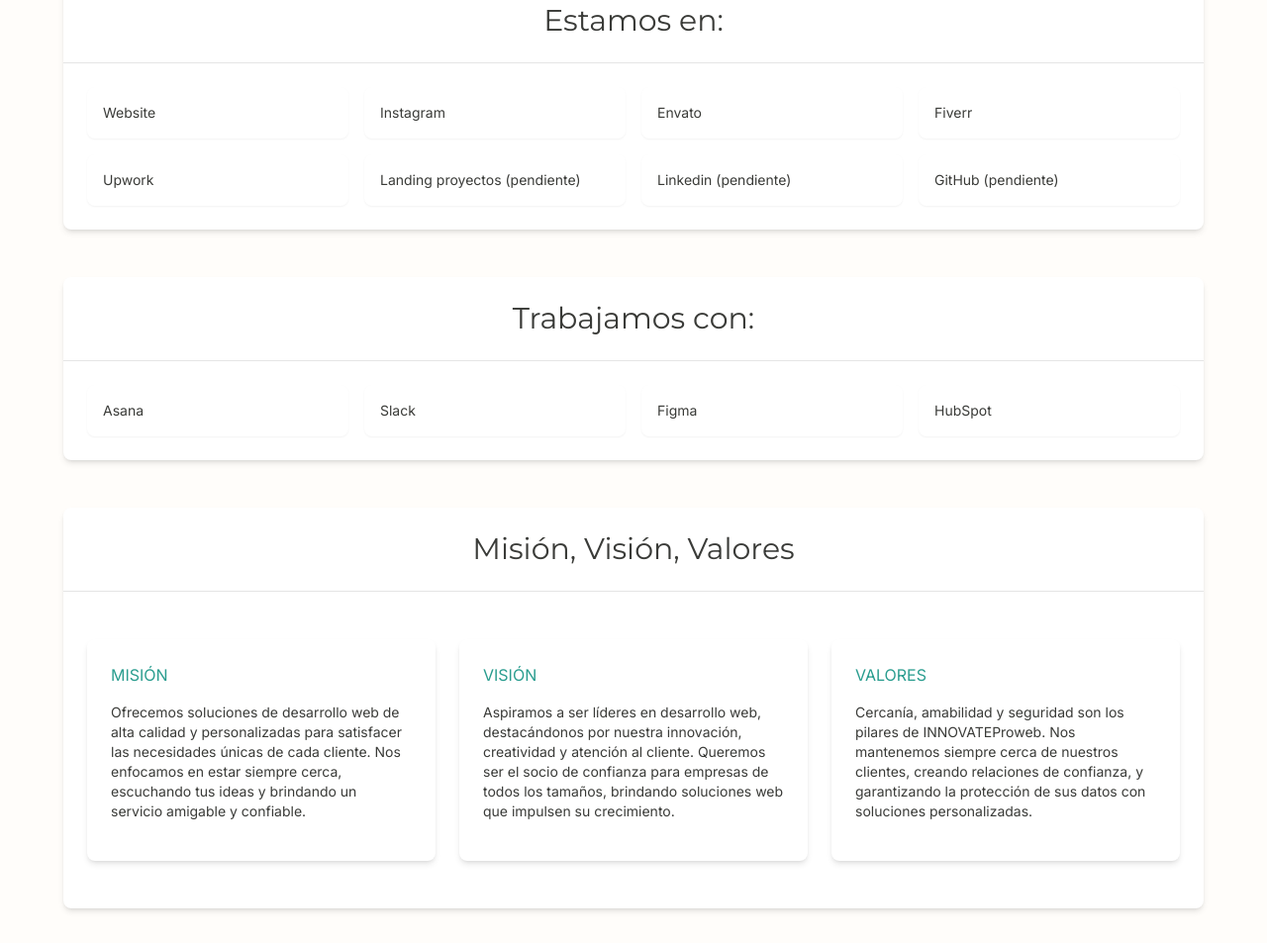
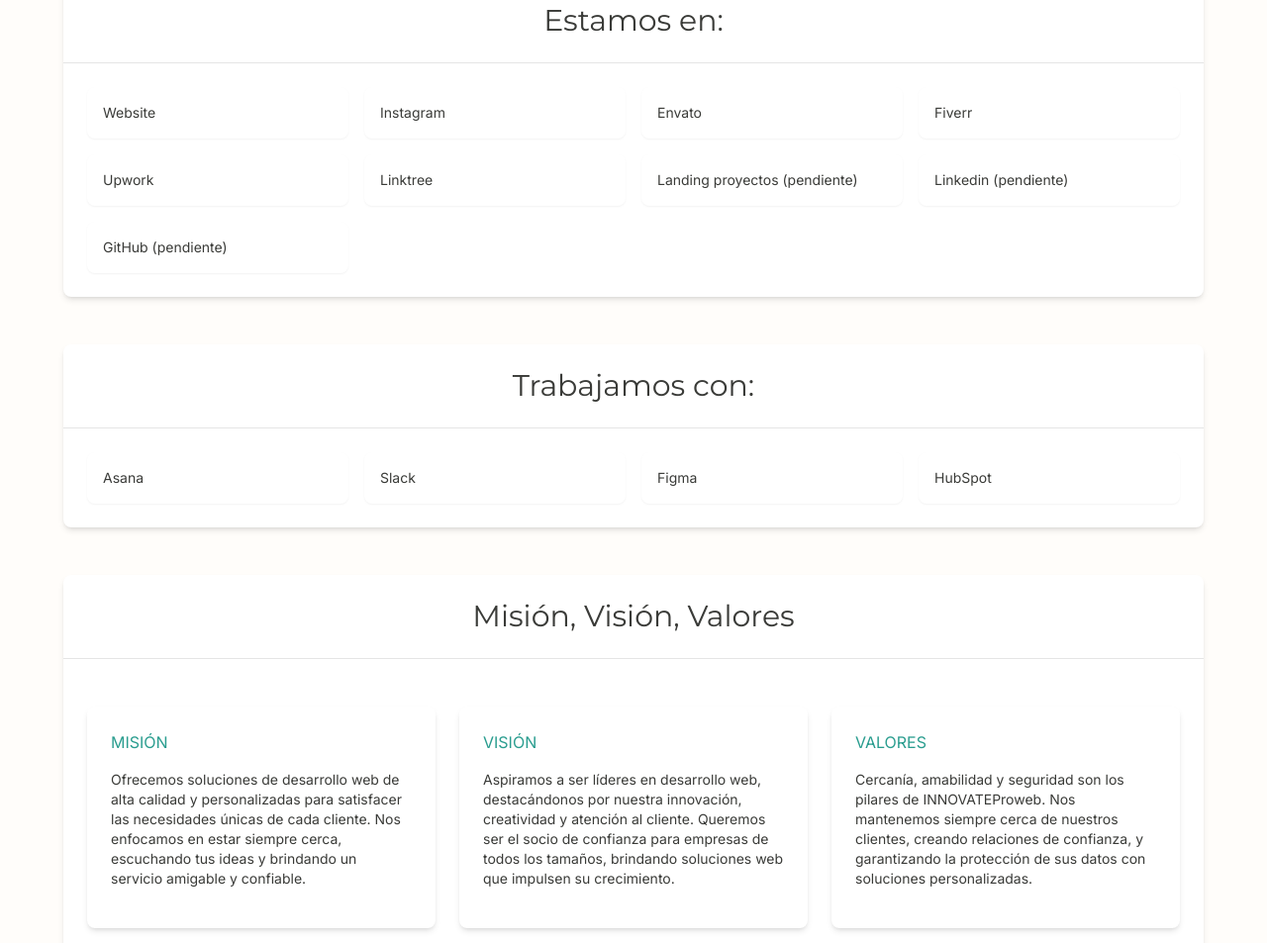
Before and after one commit to veronicaagarcia/guia-de-marca-innovateproweb, an Astro site: page / in a window 1280 px wide. Shown: the part 1083-2036 px from the top of the page at 99% size. Built offline with nearby package versions, Linux system fonts and the light colour scheme; Astro itself is replaced by a stand-in of ours; a web font is replaced by a local one.

Commit message:
sumado linktree

```diff
--- a/src/pages/index.astro
+++ b/src/pages/index.astro
@@ -61,6 +61,11 @@
 					  <li class="flex items-center p-4 bg-white rounded-lg shadow-sm hover:text-accent2">
 						<a class="text-sm font-medium"  href='https://www.upwork.com/' target="_blank" rel="noopener noreferrer" style="font-family: 'Inter', sans-serif;">
 						Upwork
+						</a>
+					  </li>
+					  <li class="flex items-center p-4 bg-white rounded-lg shadow-sm hover:text-accent2">
+						<a class="text-sm font-medium"  href='https://linktr.ee/innovateproweb' target="_blank" rel="noopener noreferrer" style="font-family: 'Inter', sans-serif;">
+						Linktree
 						</a>
 					  </li>
 
```
